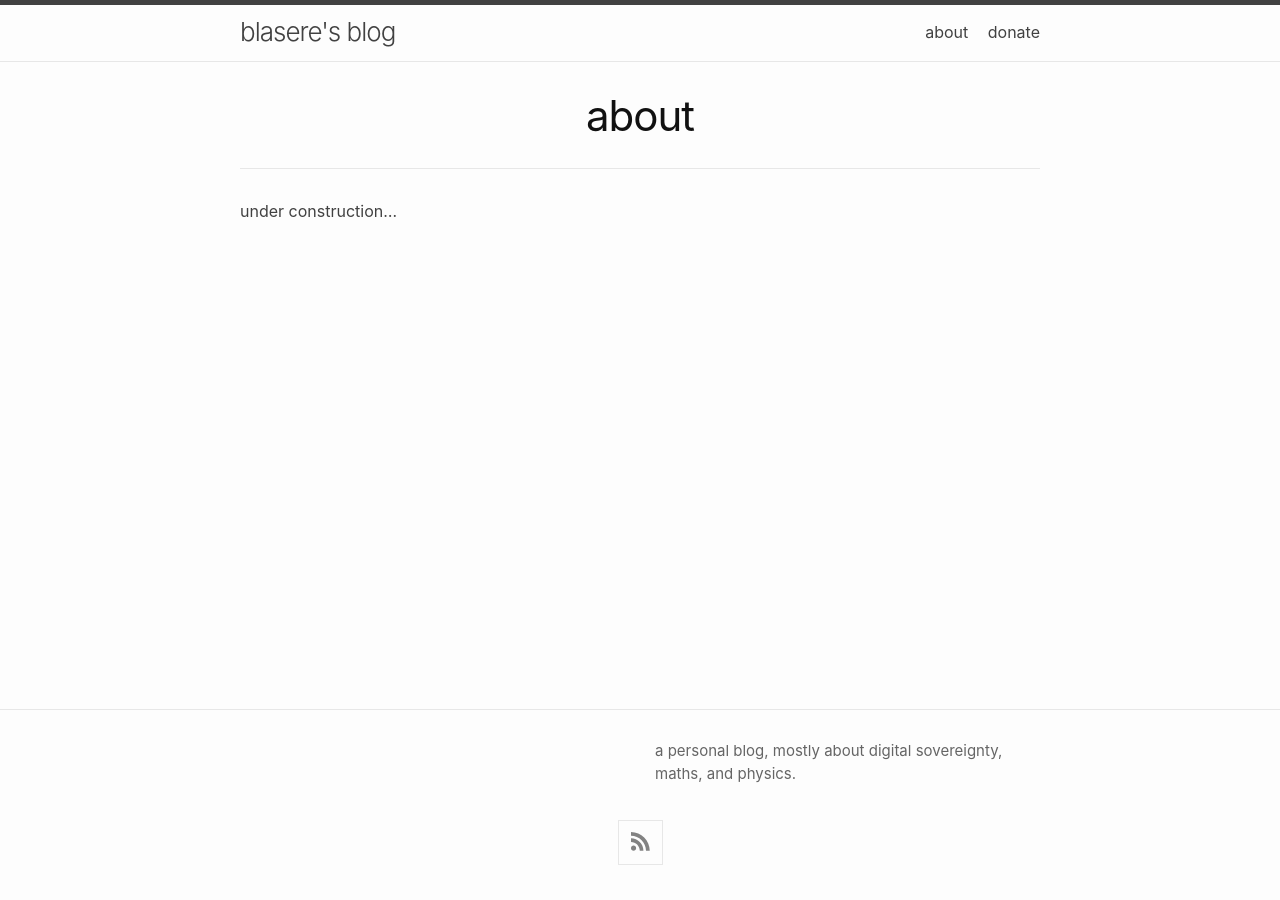
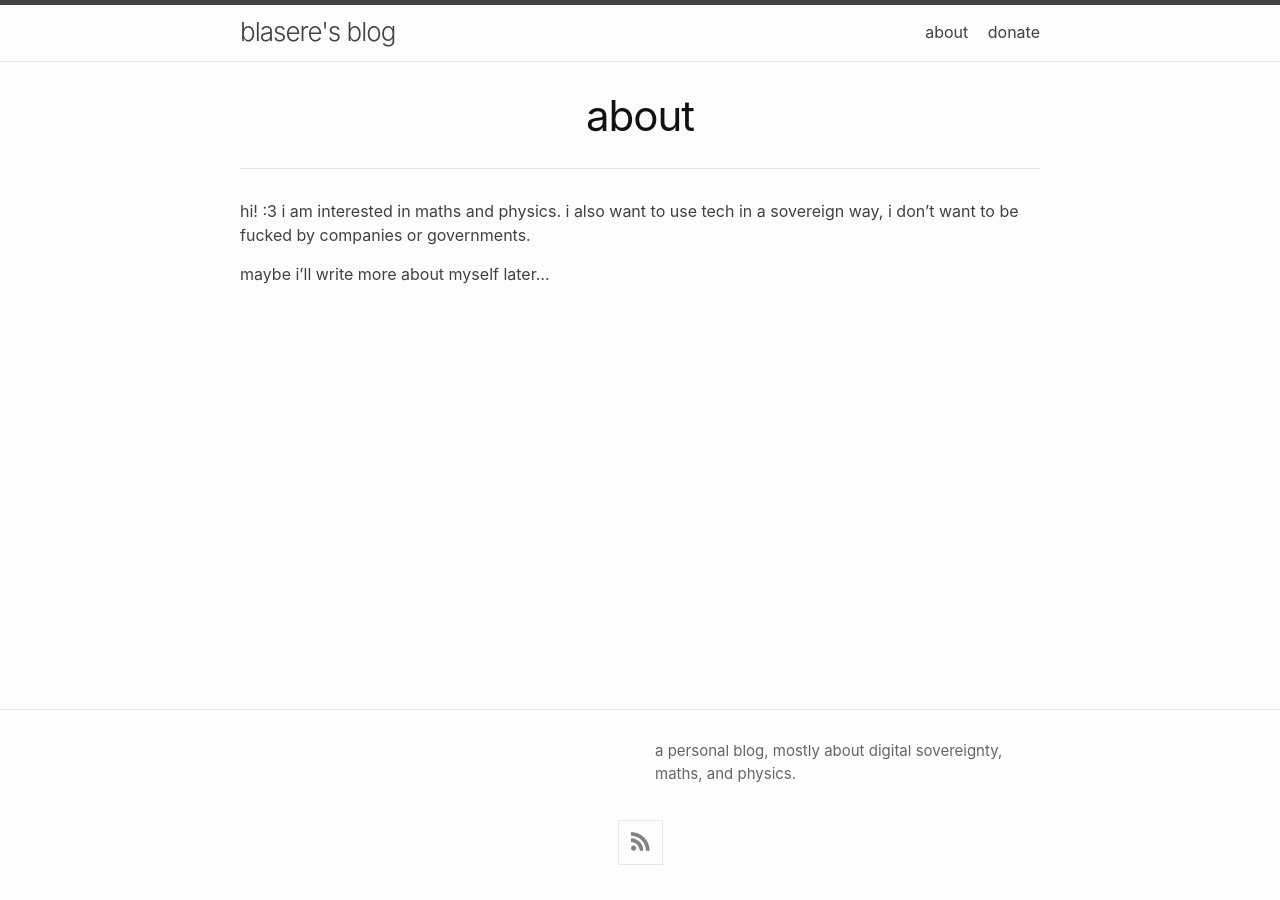
Before and after one commit to blasersky/blog, a Jekyll site: the page built from about.markdown, in a window 1280 px wide. Built offline with Jekyll 4.4.1, drawn with Linux system fonts in a browser that asks for light colours; nearby versions of some CDN libraries.

Commit message:
added some content, yay

```diff
--- a/about.markdown
+++ b/about.markdown
@@ -4,4 +4,6 @@ title: about
 permalink: /about/
 ---
 
-under construction...
+hi! :3 i am interested in maths and physics. i also want to use tech in a sovereign way, i don't want to be fucked by companies or governments.
+
+maybe i'll write more about myself later...
```
Also changed, not shown: _drafts/nixos-hibernate-encryption.markdown (deleted, +0 -33 lines), _posts/2026-07-16-nixos-hibernate-encryption.markdown (added, +33 -0 lines), 1 other file.
